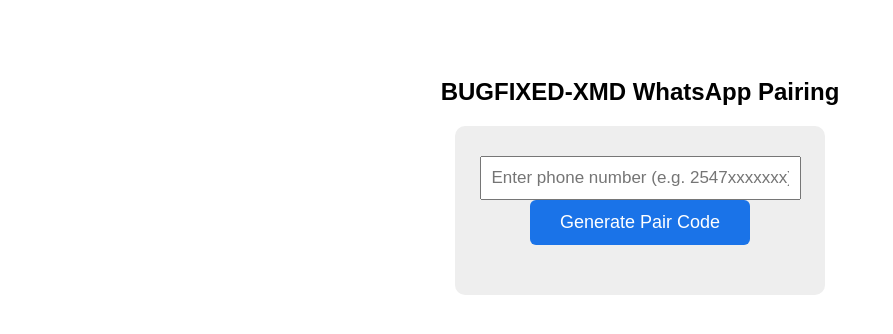
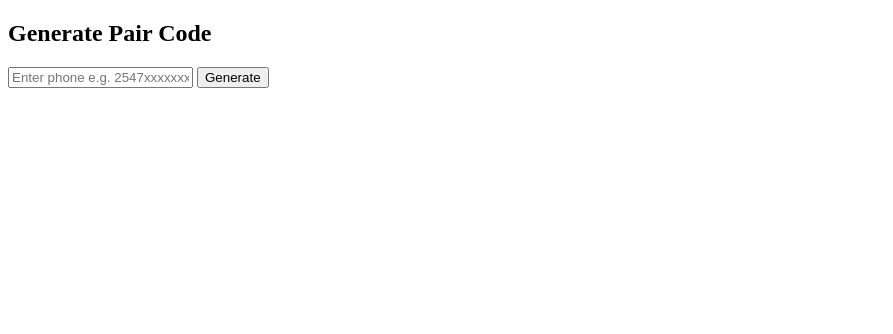
Before and after one commit to heroestech68/BUGFIXED-XMD, a website: page pairing-site/public/index.html in a window 1280 px wide. Shown: the whole page, without its empty margins (0-893 px from the left). Drawn offline with Linux system fonts and the light colour scheme.

Commit message:
Update index.html

```diff
--- a/pairing-site/public/index.html
+++ b/pairing-site/public/index.html
@@ -1,57 +1,34 @@
 <!DOCTYPE html>
 <html>
 <head>
-    <title>BUGFIXED-XMD Pairing</title>
-    <style>
-        body { font-family: Arial; text-align: center; padding: 50px; }
-        #box { width: 330px; margin: auto; background: #eee; padding: 20px; border-radius: 10px; }
-        input { width: 90%; padding: 10px; font-size: 17px; margin-top: 10px; }
-        button { padding: 12px 30px; background: #1a73e8; color: white; border: none; font-size: 18px; border-radius: 6px; cursor: pointer; }
-        #code { font-size: 30px; margin-top: 20px; font-weight: bold; }
-    </style>
+  <title>Bugfixed Pair</title>
 </head>
 <body>
+  <h2>Generate Pair Code</h2>
 
-<h2>BUGFIXED-XMD WhatsApp Pairing</h2>
+  <input id="phone" placeholder="Enter phone e.g. 2547xxxxxxx" />
+  <button onclick="generatePair()">Generate</button>
 
-<div id="box">
-    <input id="phone" placeholder="Enter phone number (e.g. 2547xxxxxxx)">
-    <button onclick="pairNow()">Generate Pair Code</button>
-    <p id="status"></p>
-    <p id="code"></p>
-</div>
+  <p id="result"></p>
 
 <script>
-async function pairNow() {
-    let phone = document.getElementById("phone").value.trim();
+async function generatePair() {
+  const phone = document.getElementById("phone").value;
+  document.getElementById("result").innerText = "Please wait...";
 
-    if (!phone) {
-        document.getElementById("status").innerText = "Please enter a phone number!";
-        return;
-    }
+  const res = await fetch("https://bugfixed-bot.onrender.com/generate-pair", {
+    method: "POST",
+    headers: { "Content-Type": "application/json" },
+    body: JSON.stringify({ phoneNumber: phone })
+  });
 
-    document.getElementById("status").innerHTML = "Please wait...";
-    document.getElementById("code").innerHTML = "";
+  const data = await res.json();
 
-    try {
-        const result = await fetch("/pair", {
-            method: "POST",
-            headers: { "Content-Type": "application/json" },
-            body: JSON.stringify({ phone })
-        });
-
-        const data = await result.json();
-
-        if (data.success) {
-            document.getElementById("status").innerHTML = data.message;
-            document.getElementById("code").innerText = data.pair_code;
-        } else {
-            document.getElementById("status").innerHTML = "Error: " + data.error;
-        }
-
-    } catch (err) {
-        document.getElementById("status").innerHTML = "Server error.";
-    }
+  if (data.pairingCode) {
+    document.getElementById("result").innerText = "Your Pairing Code: " + data.pairingCode;
+  } else {
+    document.getElementById("result").innerText = "Error: " + data.error;
+  }
 }
 </script>
 
```
